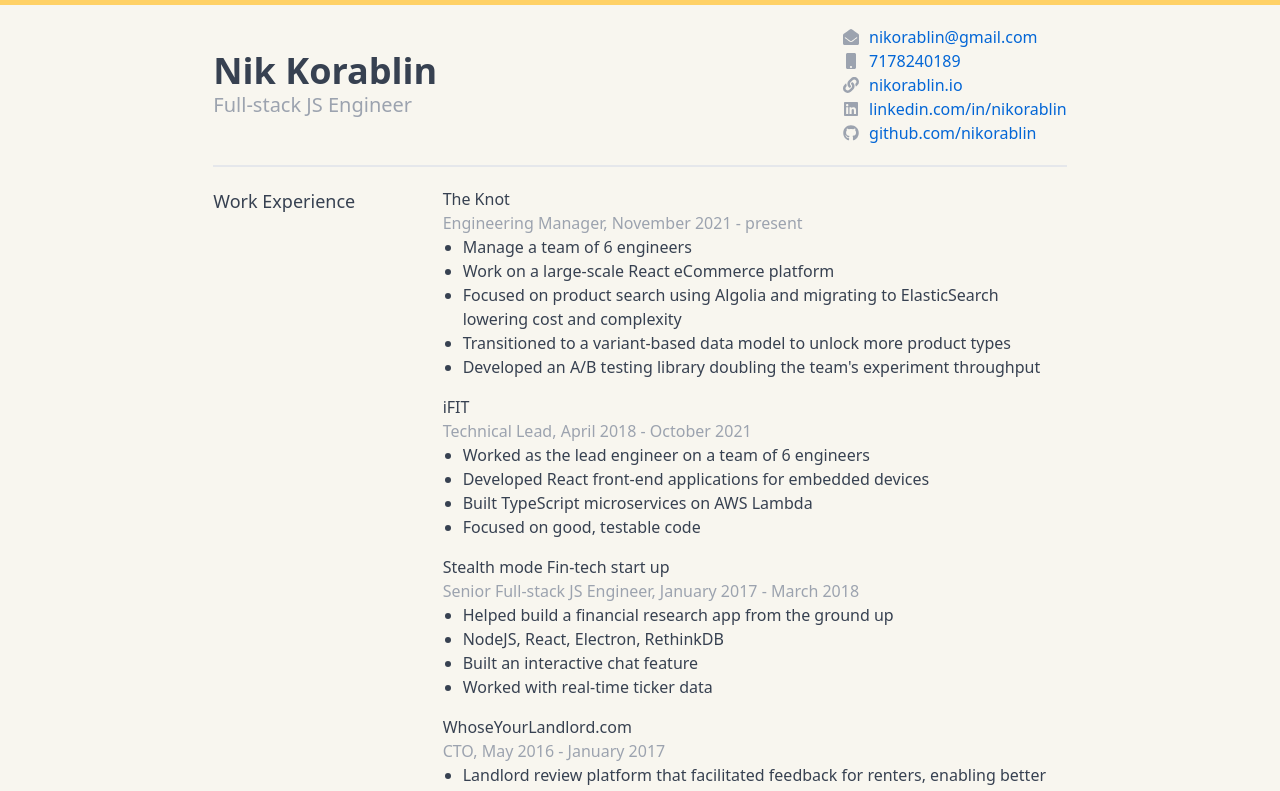
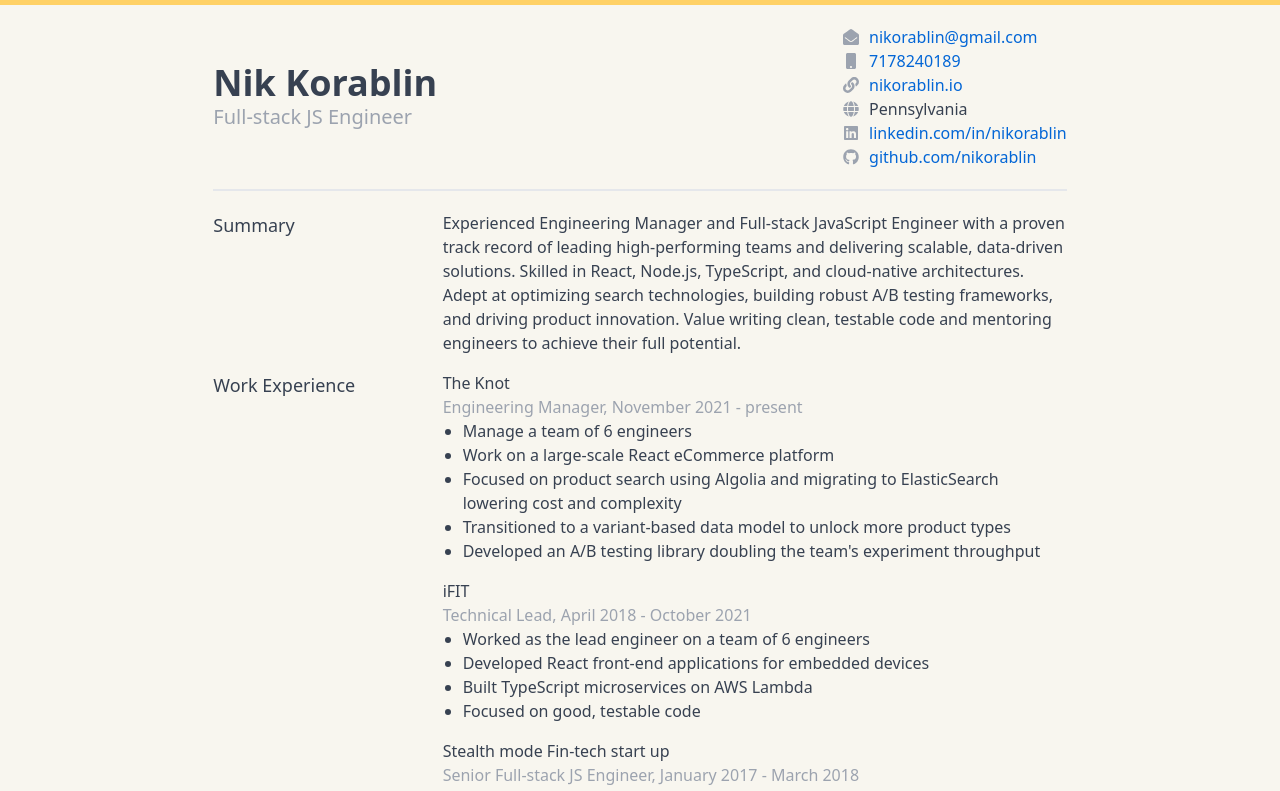
Before and after one commit to nikorablin/nikorablin.github.io, a Next.js app: page /resume in a window 1280 px wide. Shown: the top 791 px of the page. Built offline with nearby package versions, Linux system fonts and the light colour scheme.

Commit message:
feat: Added summary

```diff
--- a/components/resume/ContactLink.tsx
+++ b/components/resume/ContactLink.tsx
@@ -2,13 +2,15 @@
 import { FontAwesomeIcon } from '@fortawesome/react-fontawesome';
 import type { ContactItem } from './Header';
 
-export const ContactLink = ({ item }: { item: ContactItem }) => (
+export const ContactLink = ({ item }: { item: ContactItem }) => {
+  const Tag = item.url ? 'a' : React.Fragment;
+  return (
   <span key={item.key} className="flex items-center content-center">
     <FontAwesomeIcon className="mr-2 text-gray-400" fixedWidth icon={item.icon} />
-    <a className="flex-1" href={item.url}>
+    <Tag className="flex-1" href={item.url}>
       {item.label}
-    </a>
+    </Tag>
   </span>
-);
+  )};
 
 export default ContactLink;
--- a/components/resume/Header.tsx
+++ b/components/resume/Header.tsx
@@ -10,8 +10,8 @@
   icon: IconProp;
 };
 
-type ContactKey = Exclude<keyof Basic, 'location' | 'name' | 'label' | 'profiles' | 'image' | 'summary'>;
-const basicsKeys: ContactKey[] = ['email', 'phone', 'url'];
+type ContactKey = Exclude<keyof Basic, 'name' | 'label' | 'profiles' | 'image' | 'summary'>;
+const basicsKeys: ContactKey[] = ['email', 'phone', 'url', 'location'];
 
 const contactItemMeta = {
   email: {
@@ -26,11 +26,22 @@
     icon: 'link',
     prefix: '',
   },
+  location: {
+    prefix: '',
+    icon: 'globe'
+  }
 };
 
 const formatContactItem =
   (basics: Basic) =>
   (key: ContactKey): ContactItem => {
+    if (key === 'location') {
+      return {
+        key,
+        label: basics[key]?.region,
+        icon: contactItemMeta[key]?.icon as IconProp
+      }
+    }
     return {
       key,
       label: key === 'url' ? new URL(basics?.[key] || '').hostname : basics?.[key],
--- a/pages/_app.tsx
+++ b/pages/_app.tsx
@@ -1,12 +1,12 @@
 import type { AppProps } from 'next/app';
 import { library, config } from '@fortawesome/fontawesome-svg-core';
-import { faMobile, faEnvelopeOpen, faLink } from '@fortawesome/free-solid-svg-icons';
+import { faMobile, faEnvelopeOpen, faLink, faGlobe } from '@fortawesome/free-solid-svg-icons';
 import { faGithub, faLinkedin } from '@fortawesome/free-brands-svg-icons';
 import '@fortawesome/fontawesome-svg-core/styles.css';
 import '../styles/globals.css';
 
 config.autoAddCss = false
-library.add(faMobile, faEnvelopeOpen, faLink, faGithub, faLinkedin);
+library.add(faMobile, faEnvelopeOpen, faLink, faGithub, faLinkedin, faGlobe);
 
 const App = ({ Component, pageProps }: AppProps) => {
   return <Component {...pageProps} />;
--- a/pages/resume.tsx
+++ b/pages/resume.tsx
@@ -42,7 +42,14 @@
       <div className="container mx-auto md:w-8/12">
         <Header basics={resume.basics} />
 
-        <main className="py-5 mb-5">{(Object.keys(resumeKeys) as Array<ResumeBodyKey>).map(renderSection)}</main>
+        <main className="py-5 mb-5">
+        <div className="grid grid-cols-resume gap-4 text-gray-700 mb-4">
+          <section>
+            <h3 className="text-lg">Summary</h3>
+          </section>
+          <section className={cx('grid', 'gap-4')}>{resume.basics.summary}</section>
+        </div>
+          {(Object.keys(resumeKeys) as Array<ResumeBodyKey>).map(renderSection)}</main>
       </div>
     </>
   )
--- a/resume.json
+++ b/resume.json
@@ -21,7 +21,8 @@
         "network": "Github",
         "url": "https://github.com/nikorablin"
       }
-    ]
+    ],
+    "summary": "Experienced Engineering Manager and Full-stack JavaScript Engineer with a proven track record of leading high-performing teams and delivering scalable, data-driven solutions. Skilled in React, Node.js, TypeScript, and cloud-native architectures. Adept at optimizing search technologies, building robust A/B testing frameworks, and driving product innovation. Value  writing clean, testable code and mentoring engineers to achieve their full potential."
   },
   "work": [
     {
```
